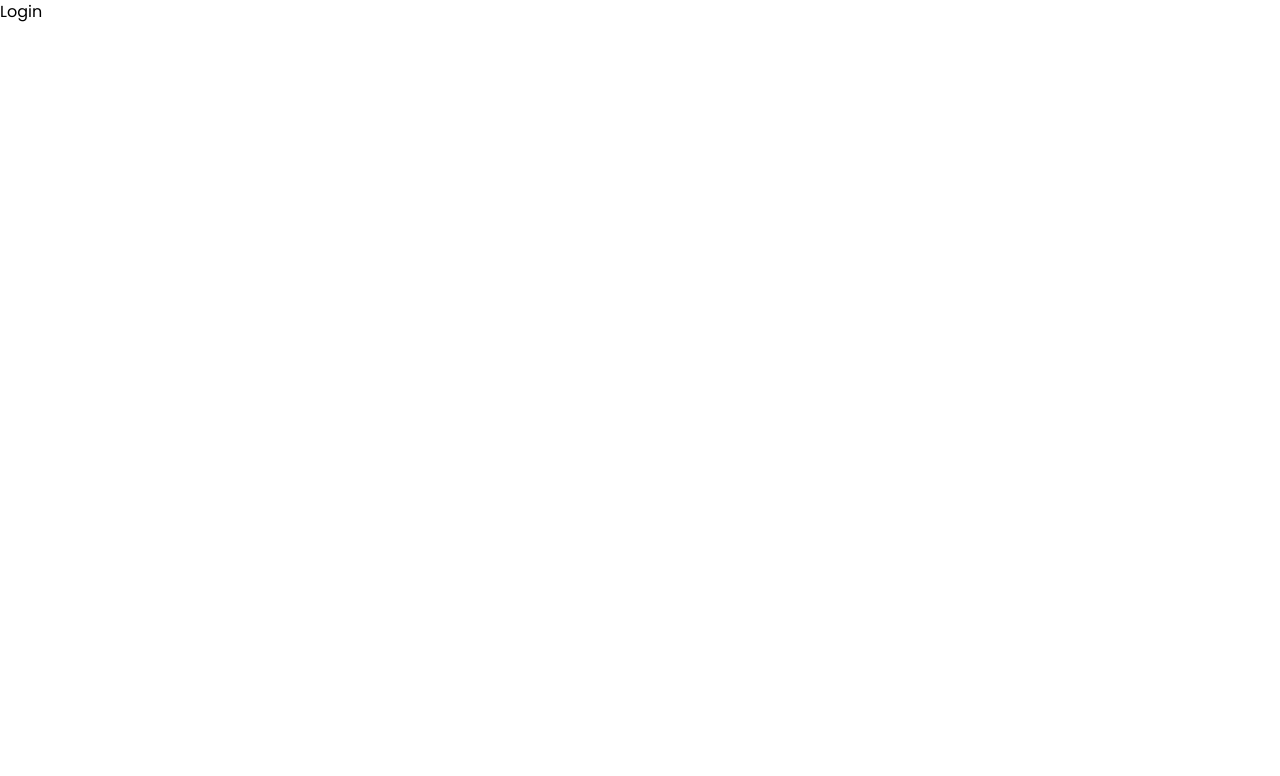
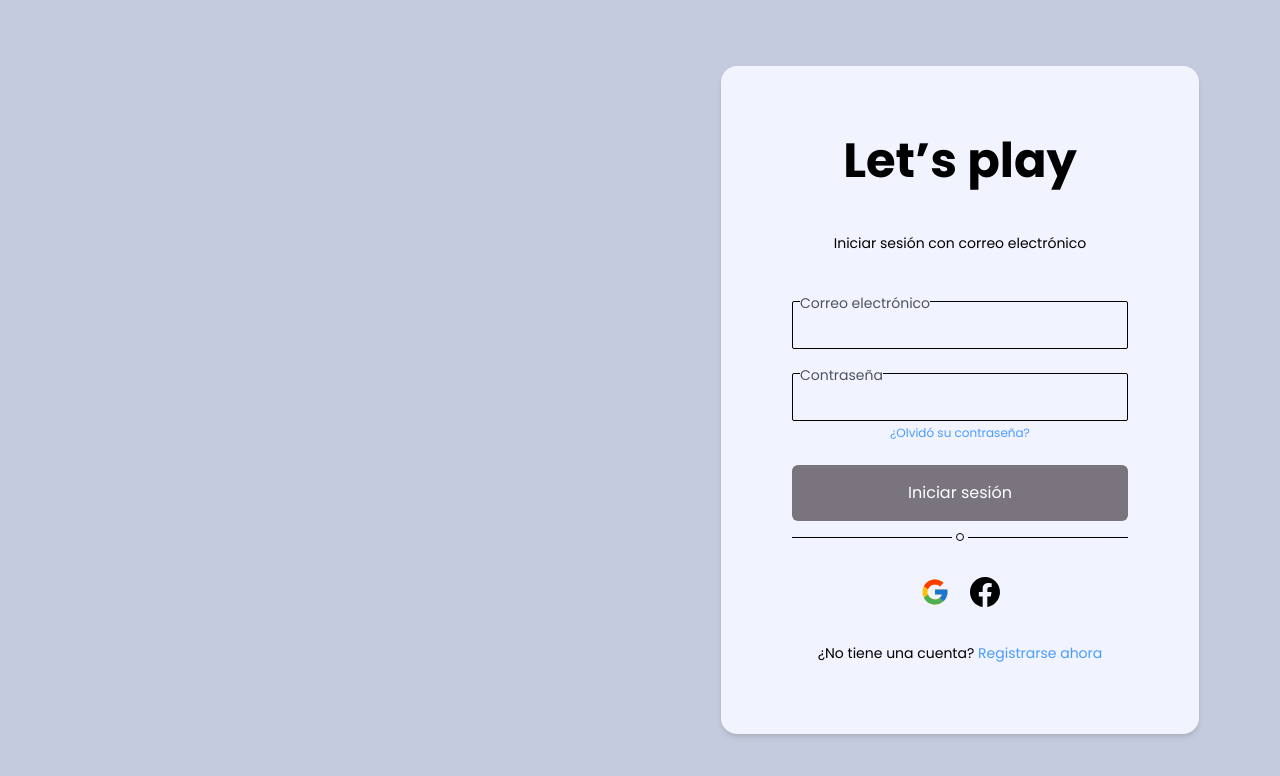
Before and after one commit to No-Country/s11-05-n-node-react, a React (Vite) app in the folder client/: page /login in a window 1280 px wide. Shown: the top 776 px of the page. Built offline with nearby package versions, Linux system fonts and the light colour scheme.

Commit message:
Add: login page

```diff
--- a/client/src/pages/Login.jsx
+++ b/client/src/pages/Login.jsx
@@ -1,7 +1,119 @@
-const Login = () => {
+import { Link } from "react-router-dom";
+import { FcGoogle } from "react-icons/fc";
+import { BsFacebook } from "react-icons/bs";
+import { useState } from "react";
+
+function Login() {
+
+  const[username,setUsername]= useState('')
+  const[password,setPassword]= useState('')
+
+
+
+  const handleSubmit = () => {
+
+    if(![username,password].includes('')) {
+
+      //Aquí generamos el error
+
+      return
+
+    }
+
+
+    // Aquí solicitud  post
+
+
+
+
+
+
+  };
+
   return (
-    <div>Login</div>
-  )
+    <section className="w-full h-screen flex bg-background ">
+      <div className="w-6/12 h-screen"></div>
+
+      <div className="w-6/12 h-screen flex justify-center items-center text-center  ">
+        <div className="w-auto bg-login p-[71px] rounded-2xl shadow-md">
+          <div className="text-center">
+            <h1 className="text-black text-5xl font-bold">Let’s play</h1>
+
+            <h2 className="mt-12 mb-12 text-sm  ">
+              Iniciar sesión con correo electrónico
+            </h2>
+          </div>
+
+          <form className="flex flex-col gap-6">
+            {/* email input  */}
+            <div className="flex flex-col relative">
+              <label className=" bg-login absolute top-0 left-2 text-gray-600 transform -translate-y-2 transition-transform origin-top text-sm">
+                Correo electrónico
+              </label>
+              <input
+                type="email"
+                className="h-12 p-[ 8px 0px 8px 16px] border bg-transparent rounded-sm border-black"
+
+                value={username}
+
+                onChange={(e)=> {
+
+                  setUsername(e.target.value)
+                }}
+              />
+            </div>
+
+            {/* password input  */}
+            <div className="flex flex-col relative">
+              <label className=" bg-login absolute top-0 left-2 text-gray-600 transform -translate-y-2 transition-transform origin-top text-sm">
+                Contraseña
+              </label>
+              <input
+                type="password"
+                className="h-12 border bg-transparent p-[ 8px 0px 8px 16px] rounded-sm border-black"
+
+                value={password}
+                onChange={(e)=> {
+
+                  setPassword(e.target.value)
+                }}
+              />
+              <Link
+                to={"/recover"}
+                className="text-links text-center text-xs mt-1 "
+              >
+                ¿Olvidó su contraseña?
+              </Link>
+            </div>
+            <button
+              onClick={handleSubmit}
+              className="py-4 px-6 bg-buttons text-white text-[16px] rounded-md"
+            >
+              Iniciar sesión{" "}
+            </button>
+          </form>
+
+          <div className="flex mt-3 gap-1 items-center justify-center">
+            <div className="w-40 h-[1px] bg-black"></div>
+            <div className="w-2 h-2 border border-black bg-transparent rounded-full"></div>
+            <div className="w-40 h-[1px] bg-black"></div>
+          </div>
+
+          <div className="w-full flex text-3xl justify-center gap-5 mt-9">
+            <FcGoogle />
+            <BsFacebook />
+          </div>
+
+          <p className="text-center mt-9 text-sm">
+            ¿No tiene una cuenta?{" "}
+            <Link to={"/register"} className="text-links">
+              Registrarse ahora
+            </Link>
+          </p>
+        </div>
+      </div>
+    </section>
+  );
 }
 
-export default Login
+export default Login;
--- a/client/tailwind.config.js
+++ b/client/tailwind.config.js
@@ -6,6 +6,16 @@ export default {
       fontFamily: {
         Poppins: ['"Poppins"'],
       },
+
+
+      colors:{
+
+        login :'#F1F3FF',
+        background :'#C5CBDE',
+        links:'#4A9DFF',
+        buttons:'#79747E',
+
+      }
     },
   },
   plugins: [],
```
Also changed, not shown: client/src/assets/googleIcon.svg (added).
